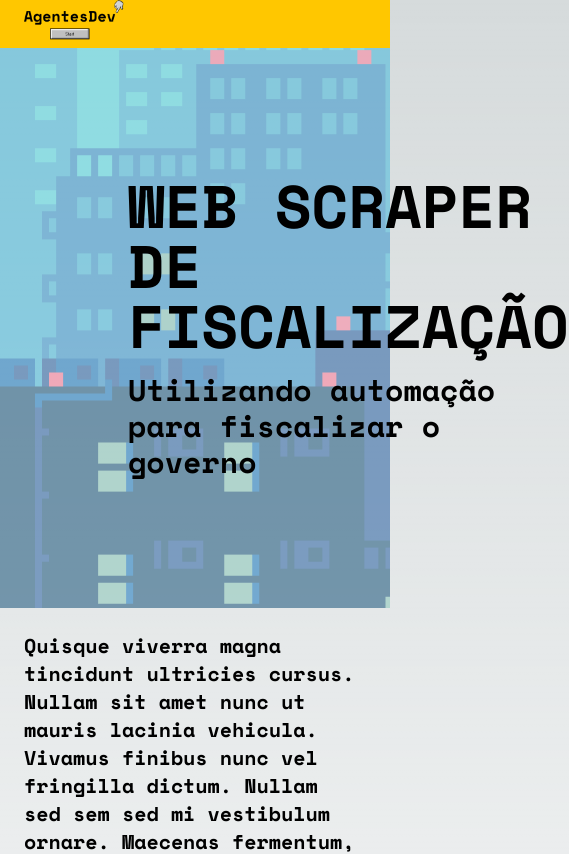
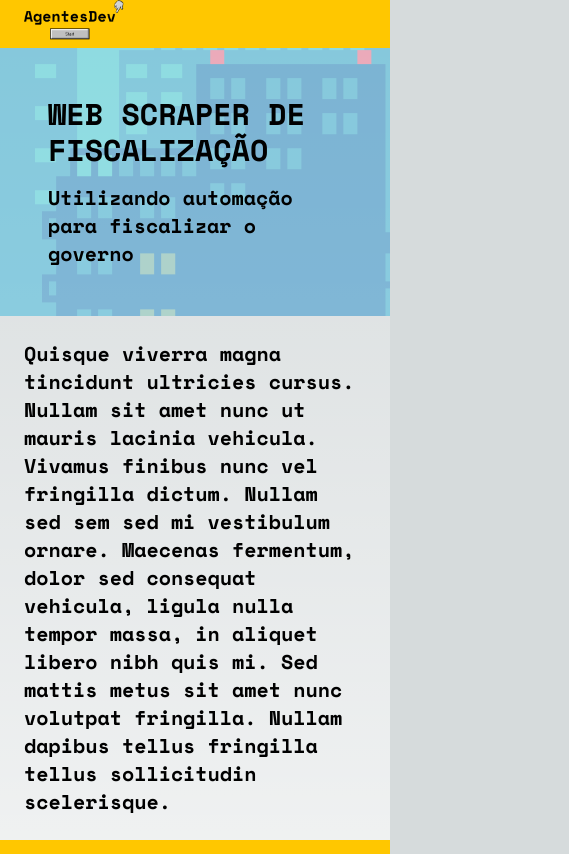
Before and after one commit to mkmuniz/cidadao-zoiudo-front, a Next.js app: page / in a window 390 px wide. Shown: the top 854 px of the page, 569 px wide, since content can reach past the window. Built offline with nearby package versions, Linux system fonts and the light colour scheme.

Commit message:
fix: header responsivity

```diff
--- a/src/components/molecules/Header.tsx
+++ b/src/components/molecules/Header.tsx
@@ -3,9 +3,9 @@ import React from "react"
 export default function Header() {
     return <>
         <div className="bg-banner w-screen h-full font-spacemono">
-            <div className="p-32 grid gap-4">
-                <span className="text-6xl">WEB SCRAPER DE<br />FISCALIZAÇÃO</span>
-                <span className="text-3xl">Utilizando automação para fiscalizar o governo</span>
+            <div className="sm:p-32 p-12 grid gap-4">
+                <span className="sm:text-6xl text-3xl">WEB SCRAPER DE<br />FISCALIZAÇÃO</span>
+                <span className="sm:text-3xl text-xl">Utilizando automação para fiscalizar o governo</span>
             </div>
         </div>
     </>
```
